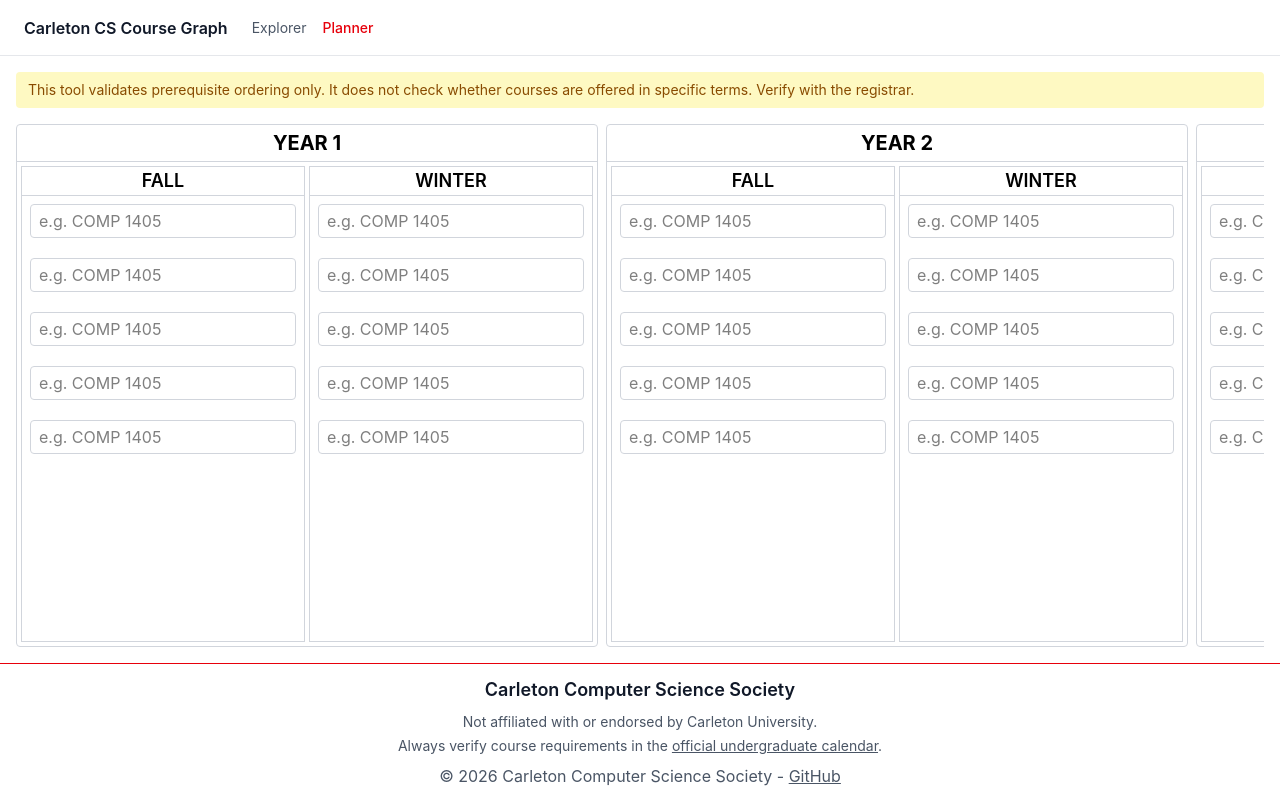
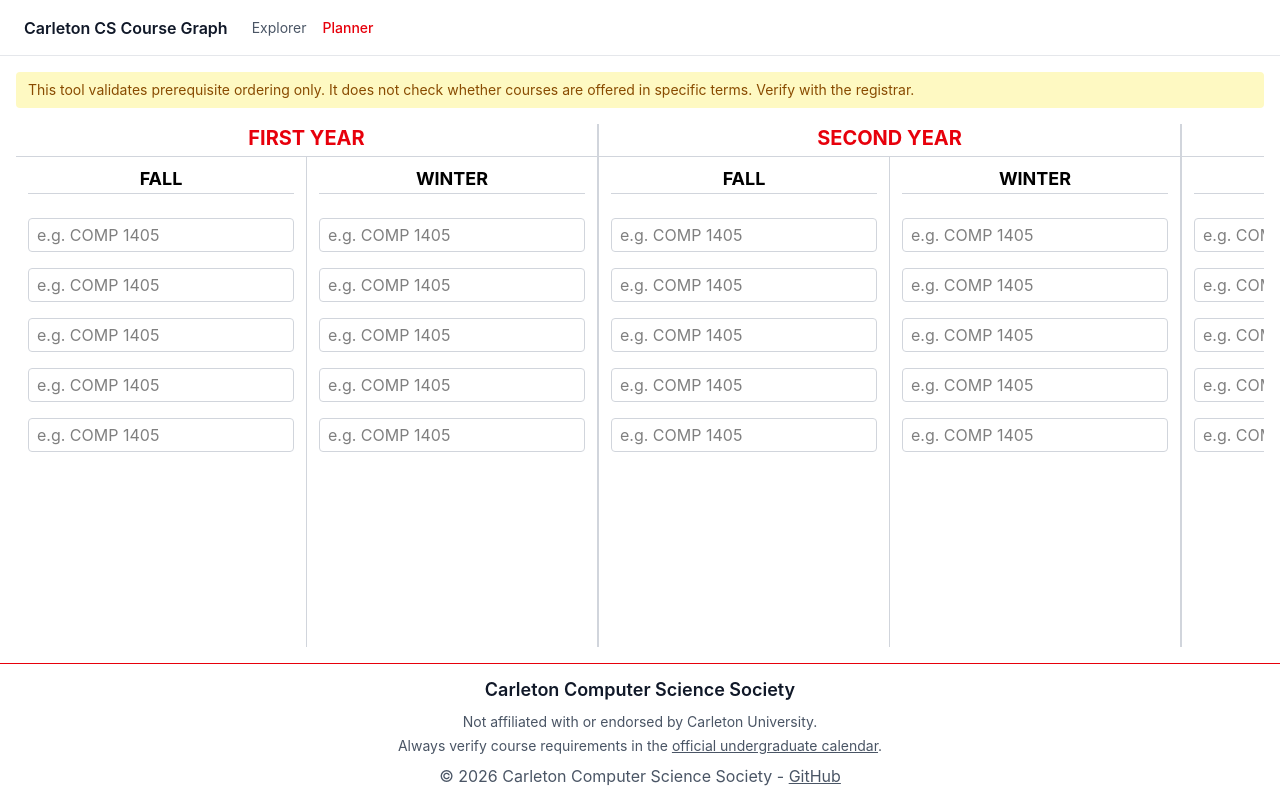
Before and after one commit to CarletonComputerScienceSociety/course-graph, a React (Vite) app: page /course-graph/planner in a window 1280 px wide. Built offline with nearby package versions, Linux system fonts and the light colour scheme.

Commit message:
update styling

```diff
--- a/src/pages/Planner.tsx
+++ b/src/pages/Planner.tsx
@@ -84,12 +84,12 @@
   }
 
   return (
-    <div className="h-full flex-1 border border-gray-300">
-      <h4 className="font-semibold text-lg text-center border-b border-gray-300">
-        {term.season.toUpperCase()}
+    <div className="h-full flex-1 px-3">
+      <h4 className="uppercase font-bold text-lg text-center pb-2 mb-4">
+        <p className="border-b border-gray-300 pt-2">{term.season}</p>
       </h4>
 
-      <div className="flex flex-col gap-1">
+      <div className="flex flex-col gap-4">
         {courseRows.map((row, i) => (
           <CourseInput
             key={i}
@@ -157,7 +157,7 @@
   }
 
   return (
-    <div className="flex p-2">
+    <div className="flex">
       <input
         type="text"
         value={input}
@@ -192,6 +192,8 @@
     [terms],
   );
 
+  const yearToWord = ['first', 'second', 'third', 'fourth'];
+
   const grouping = useMemo(() => createYearGrouping(terms), [terms]);
 
   return (
@@ -204,17 +206,16 @@
         registrar.
       </p>
 
-      <div className="flex w-full h-full gap-2 overflow-x-scroll">
+      <div className="flex w-full h-full overflow-x-scroll divide-x-2 divide-gray-300">
         {grouping.map((yearGrouping, i) => (
-          <div
-            key={i}
-            className="flex flex-col flex-1 rounded border border-gray-300"
-          >
-            <h3 className="font-bold text-xl text-center border-b border-gray-300 p-1">
-              YEAR {yearGrouping.year}
+          <div key={i} className="flex flex-col flex-1">
+            <h3 className="font-bold text-xl text-center">
+              <p className="uppercase border-b-[1.5px] border-gray-300 text-red-600 pb-1">
+                {yearToWord[yearGrouping.year - 1]} YEAR
+              </p>
             </h3>
 
-            <div className="flex h-full flex-1 p-1 gap-1">
+            <div className="flex flex-1 h-full divide-x divide-gray-300">
               {yearGrouping.seasons.map((seasonGrouping, i) => (
                 <SeasonColumn key={i} term={seasonGrouping.term} />
               ))}
```
